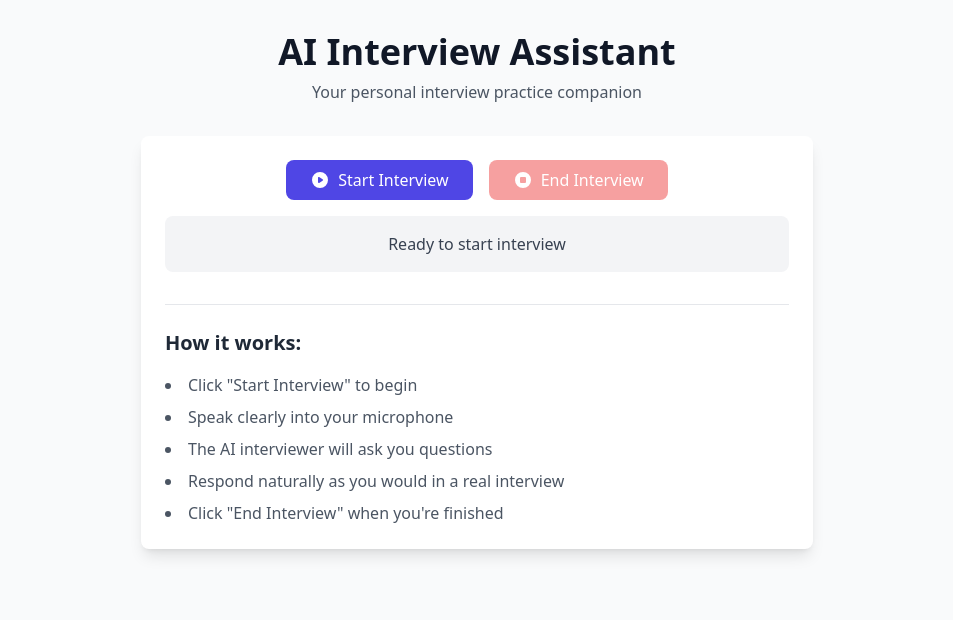
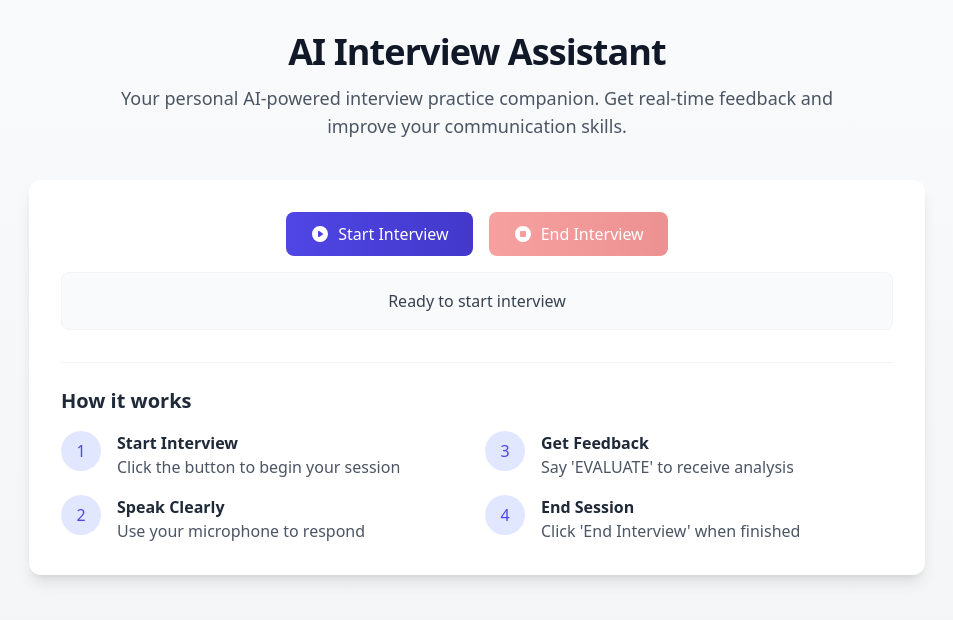
Before and after one commit to mayankbohra/ai-interview-assistant, a React (Vite) app in the folder frontend/: page / in a window 1280 px wide. Shown: the top 620 px of the page, without its empty margins (163-1116 px from the left). Built offline with nearby package versions, Linux system fonts and the light colour scheme.

Commit message:
UI update

```diff
--- a/frontend/src/components/InterviewAssistant.jsx
+++ b/frontend/src/components/InterviewAssistant.jsx
@@ -243,23 +243,30 @@ const InterviewAssistant = () => {
   }, [isInterviewStarted, hasCleanedUp]);
 
   return (
-    <div className="bg-gray-50 min-h-screen">
-      <div className="container mx-auto px-4 py-8">
+    <div className="bg-gradient-to-b from-gray-50 to-gray-100 min-h-screen">
+      <div className="container mx-auto px-6 py-8 max-w-7xl"> {/* Increased max width and padding */}
         {/* Header Section */}
-        <div className="text-center mb-8">
-          <h1 className="text-4xl font-bold text-gray-900 mb-2">AI Interview Assistant</h1>
-          <p className="text-gray-600">Your personal interview practice companion</p>
+        <div className="text-center mb-10"> {/* Reduced margin */}
+          <h1 className="text-4xl font-bold text-gray-900 mb-3 tracking-tight"> {/* Reduced text size */}
+            AI Interview Assistant
+          </h1>
+          <p className="text-lg text-gray-600 max-w-3xl mx-auto"> {/* Adjusted text size and max width */}
+            Your personal AI-powered interview practice companion. Get real-time feedback and improve your communication skills.
+          </p>
         </div>
 
         {/* Main Content */}
-        <div className="max-w-2xl mx-auto bg-white rounded-lg shadow-lg p-6">
+        <div className="max-w-4xl mx-auto"> {/* Increased max width */}
+          <div className="bg-white rounded-xl shadow-lg p-6 md:p-8"> {/* Adjusted padding */}
             {/* Controls */}
             <div className="space-y-4">
-            <div className="flex justify-center gap-4">
+              <div className="flex flex-col sm:flex-row justify-center gap-4">
                 <button
                   onClick={startInterview}
                   disabled={isInterviewStarted}
-                className={`px-6 py-2 bg-indigo-600 text-white rounded-lg hover:bg-indigo-700 transition-colors duration-200 flex items-center gap-2 ${
+                  className={`px-6 py-2.5 bg-gradient-to-r from-indigo-600 to-indigo-700 text-white rounded-lg
+                    hover:from-indigo-700 hover:to-indigo-800 transition-all duration-200
+                    flex items-center justify-center gap-2 text-base font-medium ${
                       isInterviewStarted ? 'opacity-50 cursor-not-allowed' : ''
                     }`}
                 >
@@ -271,7 +278,9 @@ const InterviewAssistant = () => {
                 <button
                   onClick={stopInterview}
                   disabled={!isInterviewStarted}
-                className={`px-6 py-2 bg-red-500 text-white rounded-lg hover:bg-red-600 transition-colors duration-200 flex items-center gap-2 ${
+                  className={`px-6 py-2.5 bg-gradient-to-r from-red-500 to-red-600 text-white rounded-lg
+                    hover:from-red-600 hover:to-red-700 transition-all duration-200
+                    flex items-center justify-center gap-2 text-base font-medium ${
                       !isInterviewStarted ? 'opacity-50 cursor-not-allowed' : ''
                     }`}
                 >
@@ -283,21 +292,62 @@ const InterviewAssistant = () => {
               </div>
 
               {/* Status Display */}
-            <div className="mt-4 p-4 rounded-lg bg-gray-100 text-center text-gray-700 min-h-[50px] flex items-center justify-center">
+              <div className={`mt-4 p-4 rounded-lg text-center text-base transition-all duration-300
+                ${isInterviewStarted
+                  ? 'bg-indigo-50 text-indigo-700 border border-indigo-100'
+                  : 'bg-gray-50 text-gray-700 border border-gray-100'}
+                min-h-[50px] flex items-center justify-center`}
+              >
                 {status}
               </div>
             </div>
 
             {/* Interview Instructions */}
-          <div className="mt-8 border-t pt-6">
-            <h2 className="text-xl font-semibold text-gray-800 mb-4">How it works:</h2>
-            <ul className="list-disc list-inside space-y-2 text-gray-600">
-              <li>Click "Start Interview" to begin</li>
-              <li>Speak clearly into your microphone</li>
-              <li>The AI interviewer will ask you questions</li>
-              <li>Respond naturally as you would in a real interview</li>
-              <li>Click "End Interview" when you're finished</li>
-            </ul>
+            <div className="mt-8 border-t border-gray-100 pt-6">
+              <h2 className="text-xl font-bold text-gray-800 mb-4">How it works</h2>
+              <div className="grid grid-cols-1 sm:grid-cols-2 gap-4">
+                <div className="space-y-4">
+                  <div className="flex items-start gap-4">
+                    <div className="flex-shrink-0 w-10 h-10 bg-indigo-100 rounded-full flex items-center justify-center text-indigo-600">
+                      1
+                    </div>
+                    <div>
+                      <h3 className="font-semibold text-gray-800">Start Interview</h3>
+                      <p className="text-gray-600">Click the button to begin your session</p>
+                    </div>
+                  </div>
+                  <div className="flex items-start gap-4">
+                    <div className="flex-shrink-0 w-10 h-10 bg-indigo-100 rounded-full flex items-center justify-center text-indigo-600">
+                      2
+                    </div>
+                    <div>
+                      <h3 className="font-semibold text-gray-800">Speak Clearly</h3>
+                      <p className="text-gray-600">Use your microphone to respond</p>
+                    </div>
+                  </div>
+                </div>
+                <div className="space-y-4">
+                  <div className="flex items-start gap-4">
+                    <div className="flex-shrink-0 w-10 h-10 bg-indigo-100 rounded-full flex items-center justify-center text-indigo-600">
+                      3
+                    </div>
+                    <div>
+                      <h3 className="font-semibold text-gray-800">Get Feedback</h3>
+                      <p className="text-gray-600">Say 'EVALUATE' to receive analysis</p>
+                    </div>
+                  </div>
+                  <div className="flex items-start gap-4">
+                    <div className="flex-shrink-0 w-10 h-10 bg-indigo-100 rounded-full flex items-center justify-center text-indigo-600">
+                      4
+                    </div>
+                    <div>
+                      <h3 className="font-semibold text-gray-800">End Session</h3>
+                      <p className="text-gray-600">Click 'End Interview' when finished</p>
+                    </div>
+                  </div>
+                </div>
+              </div>
+            </div>
           </div>
         </div>
       </div>
```
Lines whose indentation alone changed are shown as unchanged.
